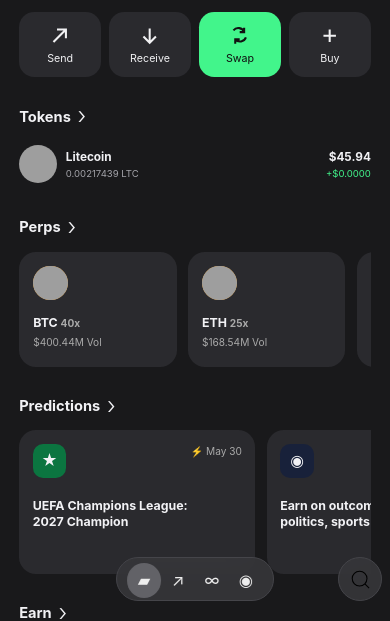
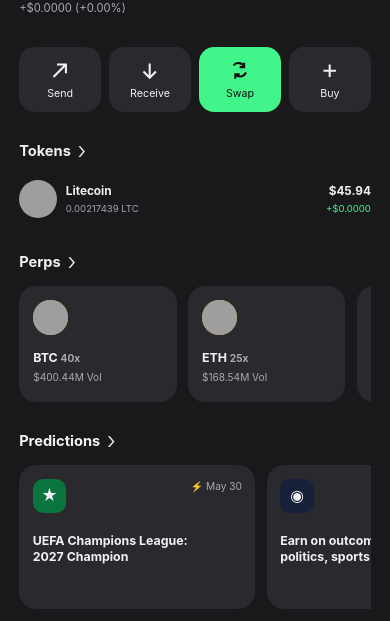
Before and after one commit to littlejohndamone849-cloud/Samqiwkdnd, a plain HTML site: page index.html in a window 390 px wide. Shown: the part 235-856 px from the top of the page. Drawn offline with Linux system fonts and the light colour scheme; no server answers; grey boxes are pictures that could not be loaded.

Commit message:
Update index.html

```diff
--- a/index.html
+++ b/index.html
@@ -15,7 +15,7 @@
   html,body{margin:0;background:#19191b;color:#f2f2f5;font-family:-apple-system,BlinkMacSystemFont,"SF Pro Display","SF Pro Text",Inter,Arial,sans-serif;zoom:0.75;-moz-transform:scale(0.75);-moz-transform-origin:top center}
   body{min-height:100vh;overflow-x:hidden}
   button,input{font:inherit}
-  .app{width:100%;max-width:1170px;margin:auto;min-height:100vh;padding:34px 44px 150px;position:relative;will-change:transform}
+  .app{width:100%;max-width:1170px;margin:auto;min-height:100vh;padding:100px 44px 150px;position:relative;will-change:transform}
   .top{display:flex;align-items:center;justify-content:space-between}
   .wallet-pill,.icon-btn{border:1px solid #39393d;background:#1c1c1f;color:#f5f5f7}
   .wallet-pill{height:76px;border-radius:40px;padding:0 28px 0 12px;display:flex;align-items:center;gap:18px;font-size:25px;font-weight:650}
@@ -56,10 +56,6 @@
   .ai{margin-top:60px;height:150px;border-radius:30px;background:#2a2a2e;display:flex;align-items:center;justify-content:space-between;padding:0 28px 0 38px;font-size:29px;font-weight:650}
   .ask{background:#444449;border-radius:42px;padding:23px 34px;font-size:25px}
   .customize{margin:70px auto 0;width:max-content;background:#2a2a2e;border:0;color:#eee;border-radius:45px;padding:22px 38px;font-size:27px;font-weight:650}
-  .bottom{position:fixed;left:50%;bottom:28px;transform:translateX(-50%);width:min(780px,88vw);height:105px;border:2px solid #45454a;background:rgba(55,55,59,.88);backdrop-filter:blur(22px);border-radius:55px;display:grid;grid-template-columns:repeat(4,1fr);align-items:center;padding:8px 18px;z-index:10}
-  .bottom-item{height:86px;display:grid;place-items:center;border-radius:48px;font-size:39px;color:#eee}.bottom-item.active{background:#626267}
-  .search{position:fixed;right:35px;bottom:28px;width:105px;height:105px;border-radius:50%;border:2px solid #45454a;background:rgba(55,55,59,.88);backdrop-filter:blur(22px);display:grid;place-items:center;z-index:10}
-  .search svg{width:45px;height:45px}
   .demo{position:fixed;top:14px;right:18px;z-index:30;background:#ffcc00;color:#111;padding:6px 11px;border-radius:9px;font-size:12px;font-weight:800;letter-spacing:.5px}
   .overlay{position:fixed;inset:0;background:rgba(0,0,0,.62);display:none;align-items:flex-end;z-index:50}
   .sheet{width:100%;background:#242427;border-radius:32px 32px 0 0;padding:28px 28px calc(28px + env(safe-area-inset-bottom));box-shadow:0 -10px 40px #0008}
@@ -70,7 +66,7 @@
   #pull-spinner{position:fixed;top:-50px;left:50%;transform:translateX(-50%);width:40px;height:40px;color:#a2a2a8;opacity:0;z-index:100;pointer-events:none;transition:opacity .2s,top .2s}
   #pull-spinner.spin svg{animation:spin 1s linear infinite}@keyframes spin{100%{transform:rotate(360deg)}}
   @media(max-width:700px){
-    .app{padding:18px 34px 145px}.wallet-pill{height:66px;font-size:19px;padding-right:20px}.wallet-icon{width:50px;height:50px}
+    .app{padding:80px 34px 145px}.wallet-pill{height:66px;font-size:19px;padding-right:20px}.wallet-icon{width:50px;height:50px}
     .top-icons{gap:10px}.icon-btn{width:62px;height:62px}
     .banner{margin-top:22px;height:125px;border-radius:27px;padding:15px 20px;gap:18px}.banner-orb{width:58px;height:58px}.banner-title{font-size:19px}.banner-sub{font-size:16px}
     .balance{margin-top:48px}.balance-main{font-size:62px}.change{font-size:20px;margin-top:16px}
@@ -80,7 +76,6 @@
     .cards{gap:20px}.card,.earn{flex-basis:280px;height:205px;padding:25px}.card-icon,.earn-icon{width:62px;height:62px;font-size:30px}.card-label,.apy{font-size:22px}.card-meta,.on{font-size:18px}
     .prediction{flex-basis:420px;height:255px;padding:24px}.prediction-icon{width:60px;height:60px}.prediction-title{font-size:22px}.prediction-date{font-size:18px}
     .ai{height:125px;margin-top:45px;font-size:22px}.ask{font-size:18px;padding:17px 22px}.customize{font-size:21px;margin-top:48px}
-    .bottom{height:78px;bottom:14px;width:72vw}.bottom-item{height:62px;font-size:29px}.search{width:78px;height:78px;right:14px;bottom:14px}
   }
 </style>
 </head>
@@ -97,7 +92,6 @@
 <section class="section"><div class="section-title">Earn <span class="chev">›</span></div><div class="cards"><div class="earn"><div class="earn-icon">✣</div><div class="apy">24.10% APY</div><div class="on">on JUNO</div></div><div class="earn"><div class="earn-icon">◒</div><div class="apy">15.35% APY</div><div class="on">on KSM</div></div><div class="earn"><div class="earn-icon">●</div><div class="apy">12.00% APY</div><div class="on">on ATOM</div></div></div></section>
 <div class="ai"><span>✦ Trust Wallet AI</span><span class="ask">Ask anything&nbsp; ›</span></div><div class="section-title" style="margin-top:70px">NFTs <span class="chev">›</span></div><div class="section-title" style="margin-top:60px">Watchlist <span class="chev">›</span></div><button class="customize">☷ &nbsp; Customize</button>
 </main>
-<nav class="bottom"><div class="bottom-item active">▰</div><div class="bottom-item">↗</div><div class="bottom-item">∞</div><div class="bottom-item">◉</div></nav><button class="search"><svg viewBox="0 0 24 24" fill="none" stroke="currentColor"><circle cx="11" cy="11" r="7"/><path d="m20 20-4-4"/></svg></button>
 <div id="receiveOverlay" class="overlay"><div class="sheet"><div class="handle"></div><h2>Receive Litecoin</h2><p>How much LTC do you want to add to your fake balance?</p><input id="receiveInput" class="input" inputmode="decimal" type="number" min="0" step="0.00000001" placeholder="LTC amount"><div class="sheet-buttons"><button class="cancel" id="receiveCancel">Cancel</button><button class="save" id="receiveAdd">Add to balance</button></div></div></div>
 <div id="overlay" class="overlay"><div class="sheet"><div class="handle"></div><h2>Set Litecoin balance</h2><p>Demo only. This changes the displayed balance and does not change any real wallet funds.</p><input id="amountInput" class="input" inputmode="decimal" type="number" min="0" step="0.00000001" placeholder="LTC amount"><div class="sheet-buttons"><button class="cancel" id="cancel">Cancel</button><button class="save" id="save">Save</button></div></div></div>
 <script>
```
